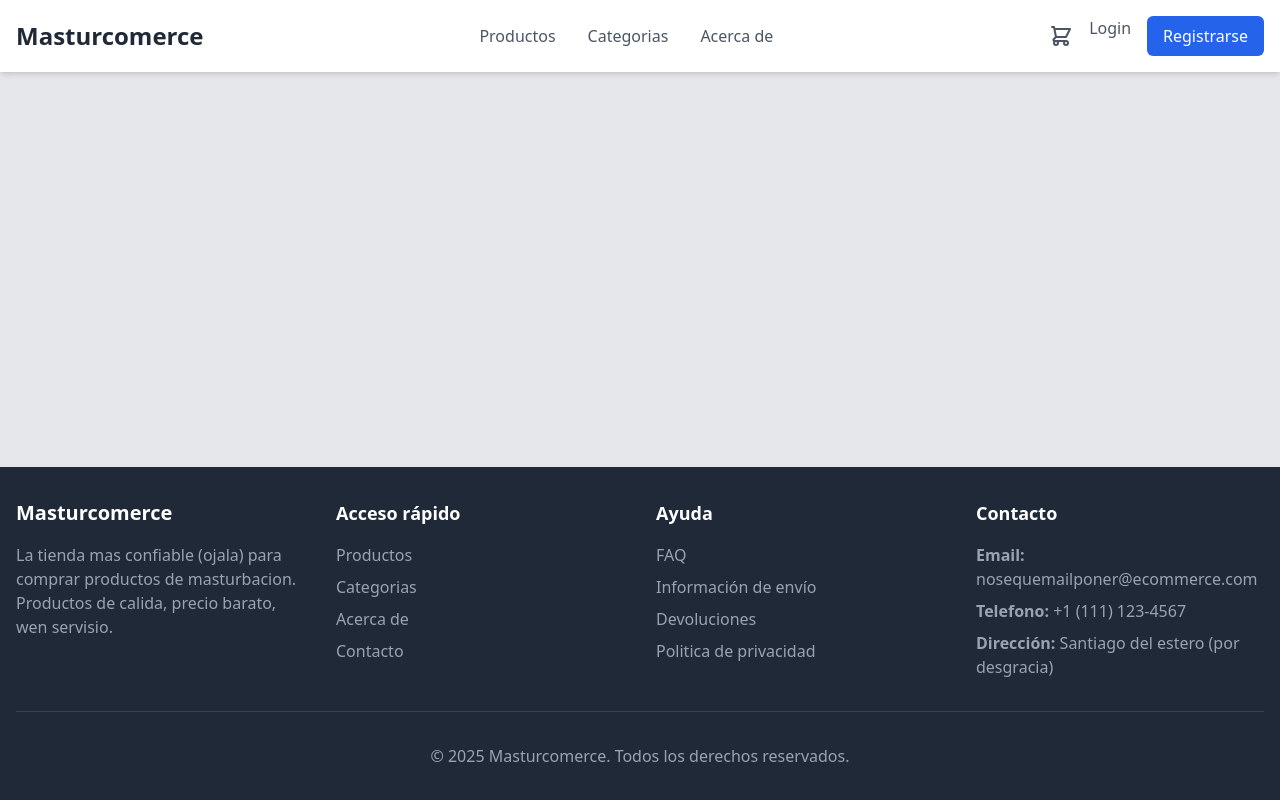
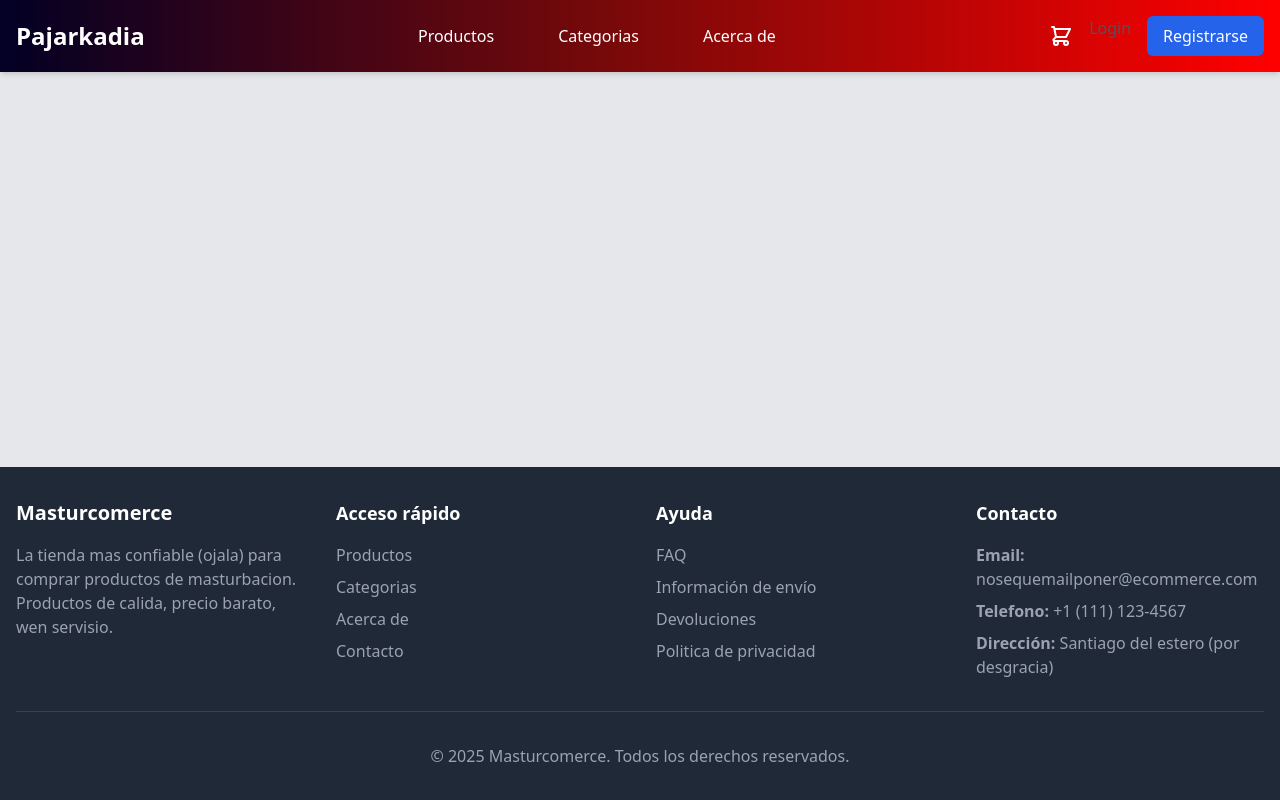
Before and after one commit to AbelX18/E-commerce_frontend, a React (Vite) app: page /register in a window 1280 px wide. Built offline with nearby package versions, Linux system fonts and the light colour scheme.

Commit message:
Added style to the header

```diff
--- a/src/components/Header.tsx
+++ b/src/components/Header.tsx
@@ -5,34 +5,35 @@ const Header = () => {
   const [isLoggedIn, setIsLoggedIn] = useState(false);
 
   return (
-    <header className="bg-white shadow-md">
+    <header className="bg-custom-header-gradient shadow-md text-white">
       <nav className="container mx-auto px-4 py-4">
         <div className="flex justify-between items-center">
-          <Link to="/" className="text-2xl font-bold text-gray-800">
-            Masturcomerce
+          <Link to="/" className="text-2xl font-bold hover:text-red-800 transition-all duration-500 ease hover:scale-105 relative group">
+            <span className="relative z-10">Pajarkadia</span>
+            <span className="absolute -inset-1 bg-slate-100 rounded-full opacity-0 group-hover:opacity-100 transition-all duration-500 -z-10"></span>
           </Link>
 
           <div className="hidden md:flex space-x-8">
-            <Link to="/products" className="text-gray-600 hover:text-gray-900">
+            <Link to="/products" className="transition-all duration-300 ease-in-out hover:scale-105 hover:bg-red-500 hover:rounded-full px-4 py-2">
               Productos
             </Link>
-            <Link to="/categories" className="text-gray-600 hover:text-gray-900">
+            <Link to="/categories" className="transition-all duration-500 ease-in-out hover:scale-105 hover:bg-red-500 hover:rounded-full px-4 py-2">
               Categorias
             </Link>
-            <Link to="/about" className="text-gray-600 hover:text-gray-900">
+            <Link to="/about" className="transition-all duration-500 ease-in-out hover:scale-105 hover:bg-red-500 hover:rounded-full px-4 py-2">
               Acerca de
             </Link>
           </div>
 
           <div className="flex items-center space-x-4">
-            <Link to="/ticket" className="text-gray-600 hover:text-gray-900">
+            <Link to="/ticket" className="">
               <svg xmlns="http://www.w3.org/2000/svg" className="h-6 w-6" fill="none" viewBox="0 0 24 24" stroke="currentColor">
                 <path strokeLinecap="round" strokeLinejoin="round" strokeWidth={2} d="M3 3h2l.4 2M7 13h10l4-8H5.4M7 13L5.4 5M7 13l-2.293 2.293c-.63.63-.184 1.707.707 1.707H17m0 0a2 2 0 100 4 2 2 0 000-4zm-8 2a2 2 0 11-4 0 2 2 0 014 0z" />
               </svg>
             </Link>
             {isLoggedIn ? (
               <div className="relative group">
-                <button className="flex items-center space-x-2 text-gray-600 hover:text-gray-900">
+                <button className="flex items-center space-x-2">
                   <span>Cuenta</span>
                   <svg xmlns="http://www.w3.org/2000/svg" className="h-5 w-5" viewBox="0 0 20 20" fill="currentColor">
                     <path fillRule="evenodd" d="M5.293 7.293a1 1 0 011.414 0L10 10.586l3.293-3.293a1 1 0 111.414 1.414l-4 4a1 1 0 01-1.414 0l-4-4a1 1 0 010-1.414z" clipRule="evenodd" />
--- a/src/index.css
+++ b/src/index.css
@@ -1,3 +1,15 @@
 @tailwind base;
 @tailwind components;
 @tailwind utilities;
+
+@layer utilities {
+    .bg-custom-header-gradient {
+        background: rgb(2,0,36);
+        background: linear-gradient(
+            90deg,
+            rgba(2,0,36,1) 0%,
+            rgba(121,9,9,1) 48%,
+            rgba(255,0,0,1) 100%
+        );
+    }
+}
```
